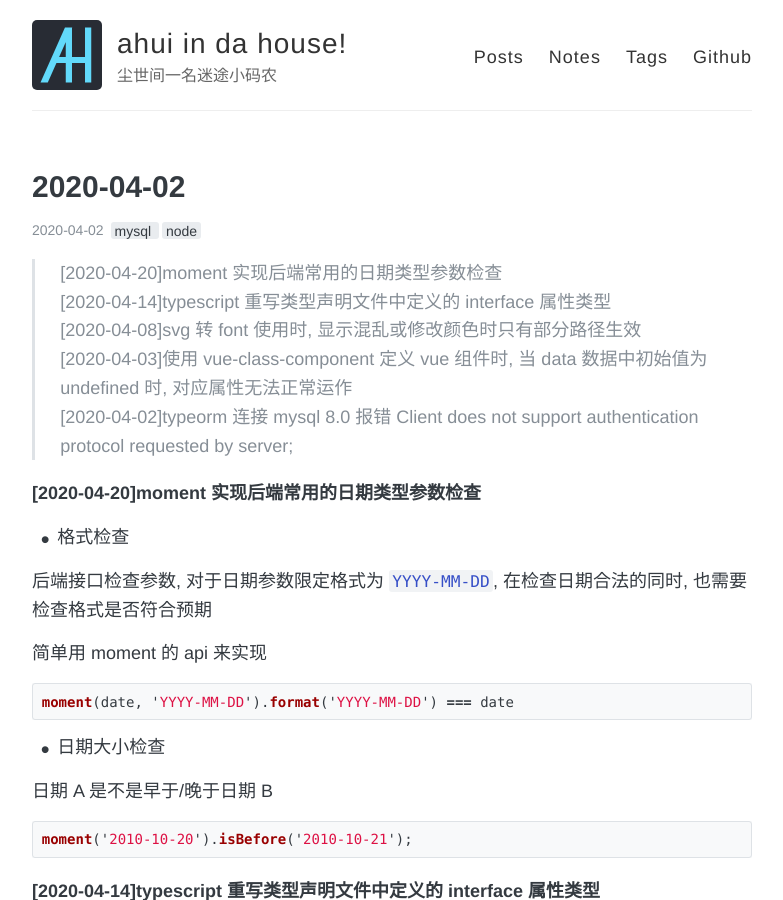
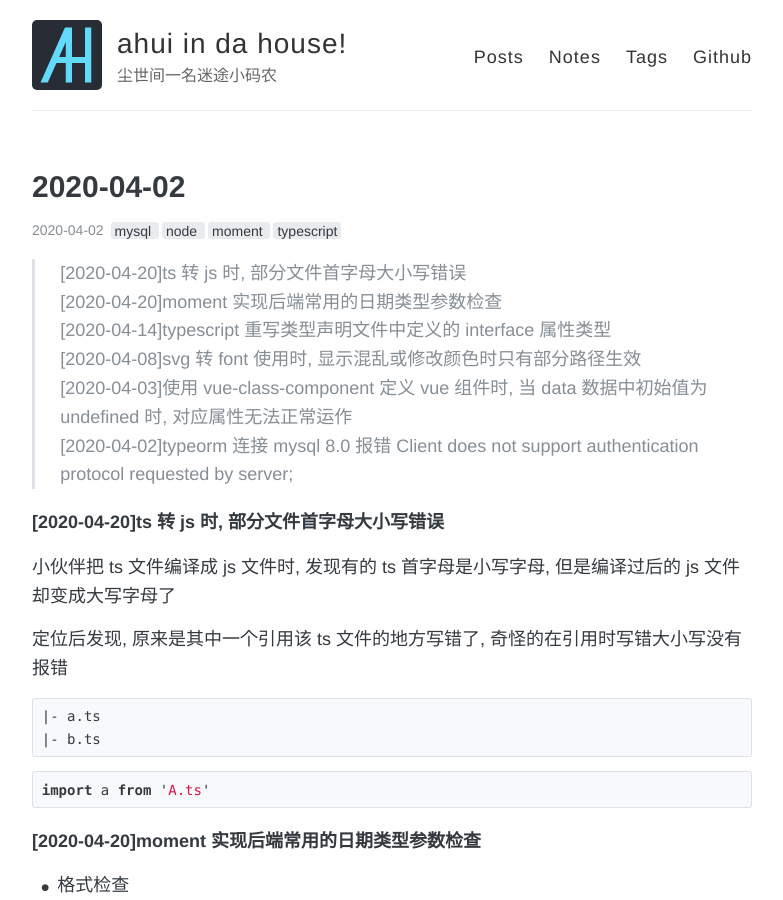
Before and after one commit to funkyLover/blog, a Jekyll site: the page built from notes/_posts/2020-04-02-notes.md, in a window 1280 px wide and 900 px high. Shown: the whole window, without its empty margins (248-1031 px from the left). Built offline with Jekyll 4.4.1, drawn with Linux system fonts in a browser that asks for light colours; comment, search, counter and statistics services are not loaded.

Commit message:
add note;

````diff
--- a/notes/_posts/2020-04-02-notes.md
+++ b/notes/_posts/2020-04-02-notes.md
@@ -2,16 +2,32 @@
 layout: post
 title: "2020-04-02"
 date: 2020-04-02
-tags: [mysql, node]
+tags: [mysql, node, moment, typescript]
 comments: true
 share: true
 ---
 
+> [2020-04-20]ts 转 js 时, 部分文件首字母大小写错误 <br>
 > [2020-04-20]moment 实现后端常用的日期类型参数检查  <br>
 > [2020-04-14]typescript 重写类型声明文件中定义的 interface 属性类型  <br>
 > [2020-04-08]svg 转 font 使用时, 显示混乱或修改颜色时只有部分路径生效 <br>
 > [2020-04-03]使用 vue-class-component 定义 vue 组件时, 当 data 数据中初始值为 undefined 时, 对应属性无法正常运作 <br>
 > [2020-04-02]typeorm 连接 mysql 8.0 报错 Client does not support authentication protocol requested by server; <br>
+
+##### [2020-04-20]ts 转 js 时, 部分文件首字母大小写错误
+
+小伙伴把 ts 文件编译成 js 文件时, 发现有的 ts 首字母是小写字母, 但是编译过后的 js 文件却变成大写字母了
+
+定位后发现, 原来是其中一个引用该 ts 文件的地方写错了, 奇怪的在引用时写错大小写没有报错
+
+```bash
+|- a.ts
+|- b.ts
+```
+
+```ts
+import a from 'A.ts'
+```
 
 ##### [2020-04-20]moment 实现后端常用的日期类型参数检查
 
````
